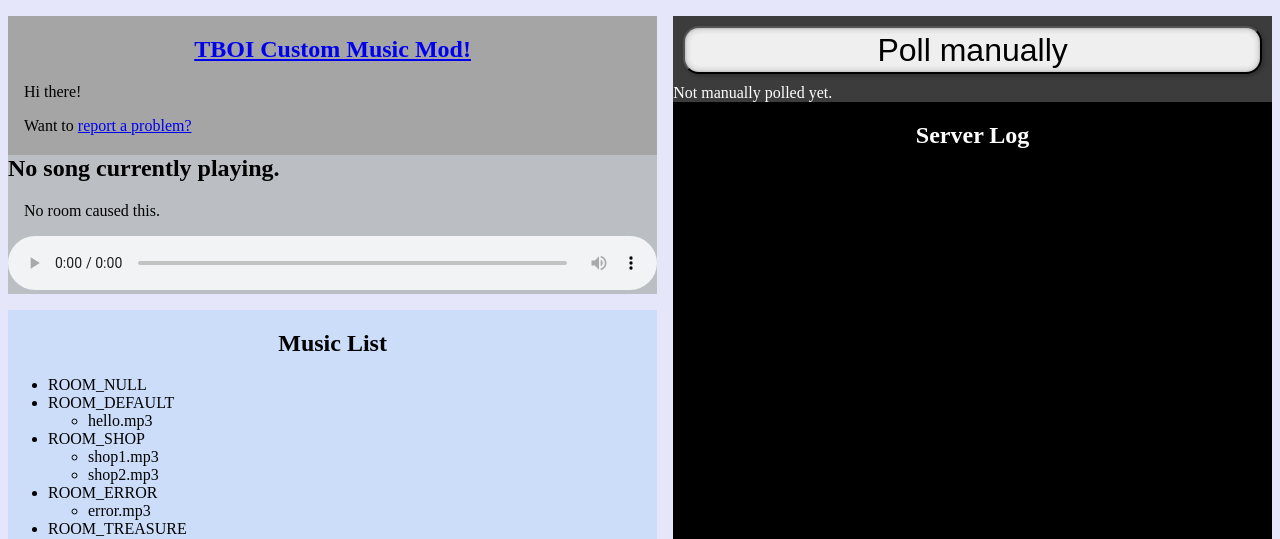
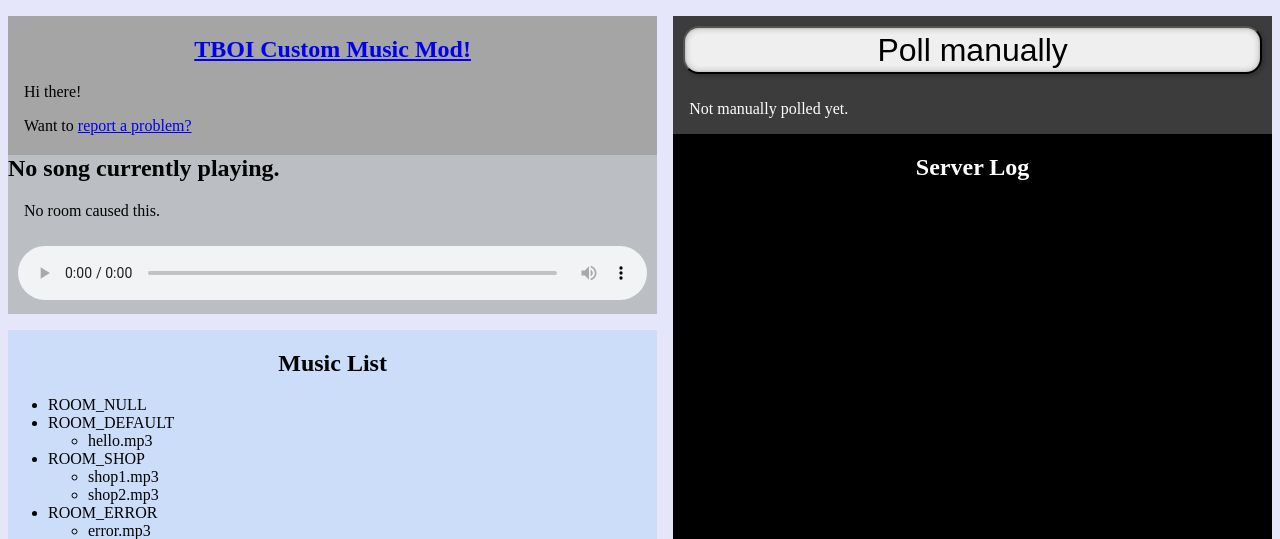
Before and after one commit to HenryFBP/TBOI_customMusic, a Django app: page / in a window 1280 px wide. Shown: the part 52-591 px from the top of the page. Run offline with Django 3.2, Linux system fonts and the light colour scheme; data that the repository does not hold is empty; some libraries are stand-ins or nearby versions.

Commit message:
minor layout improvements

```diff
--- a/web/static/css/screen.css
+++ b/web/static/css/screen.css
@@ -14,7 +14,8 @@ body {
 }
 
 audio {
-  width: 100%;
+  width: -webkit-fill-available;
+  margin: 10px;
 }
 
 .wait:hover {
--- a/web/templates/test_template.html
+++ b/web/templates/test_template.html
@@ -54,7 +54,9 @@
     <section id="log">
         <aside id="poll">
             <button>Poll manually</button>
-            <section>Not manually polled yet.</section>
+            <section>
+                <p>Not manually polled yet.</p>
+            </section>
         </aside>
 
         <h1>Server Log</h1>
```
